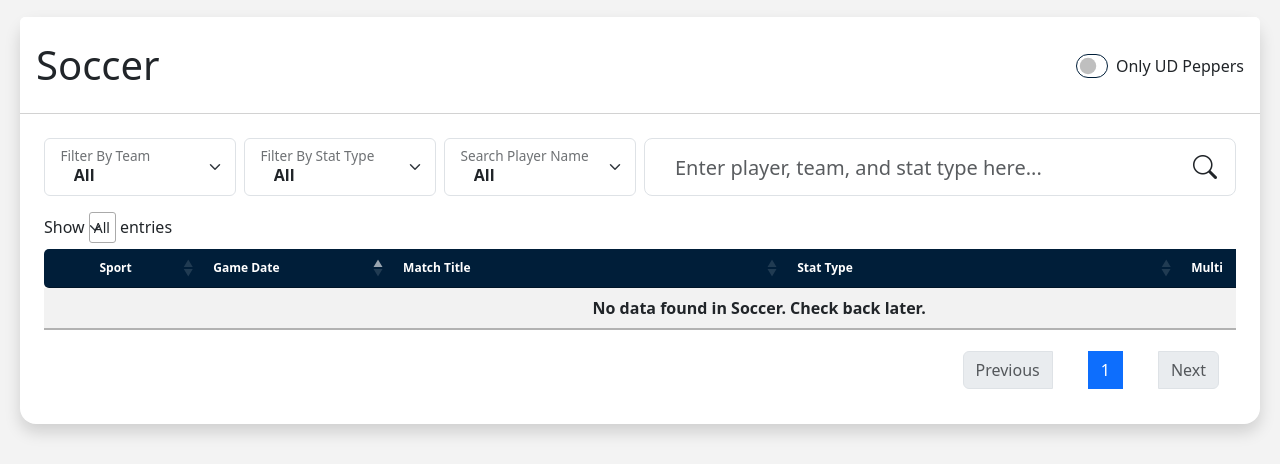
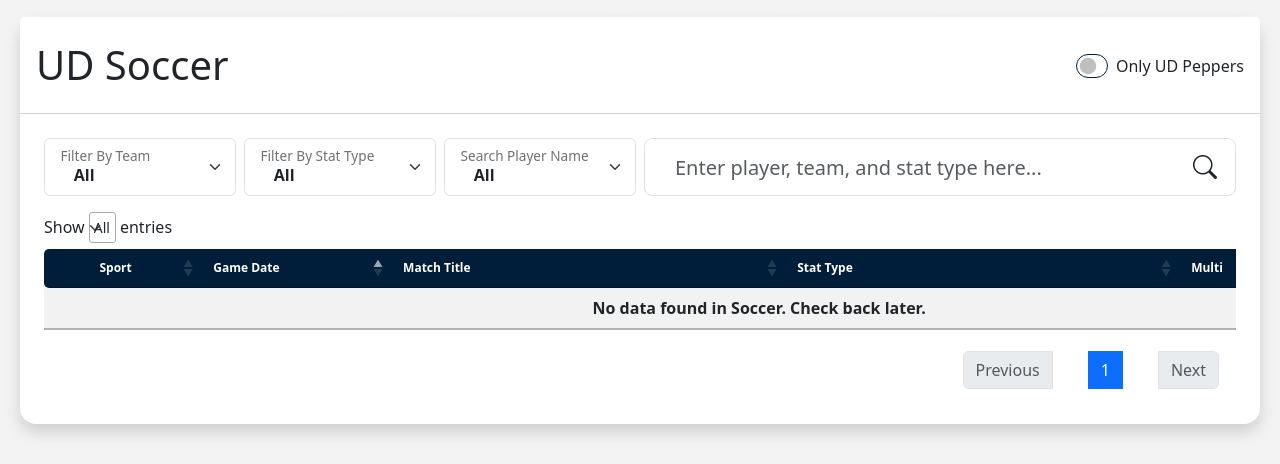
Before and after one commit to Hurteau101/DifferentOdds-V1, a Django app: page /soccer/ in a window 1280 px wide. Shown: the part 103-567 px from the top of the page. Run offline with Django 5.2, Linux system fonts and the light colour scheme; data that the repository does not hold is empty; parts of the project's set-up code (start-up, migrations or seed data) failed here and were passed over; some libraries are stand-ins or nearby versions.

Commit message:
Fixed Title Header in Soccer

```diff
--- a/soccer/templates/soccer_table.html
+++ b/soccer/templates/soccer_table.html
@@ -23,7 +23,7 @@
         <div class="card-header bg-white">
             <div class="row ">
                 <div class="col-md-6">
-                    <h1 class="my-3">Soccer</h1>
+                    <h1 class="my-3">UD Soccer</h1>
                 </div>
                 <div class="col d-flex justify-content-end align-items-center">
                     <div class="form-check form-switch">
```
